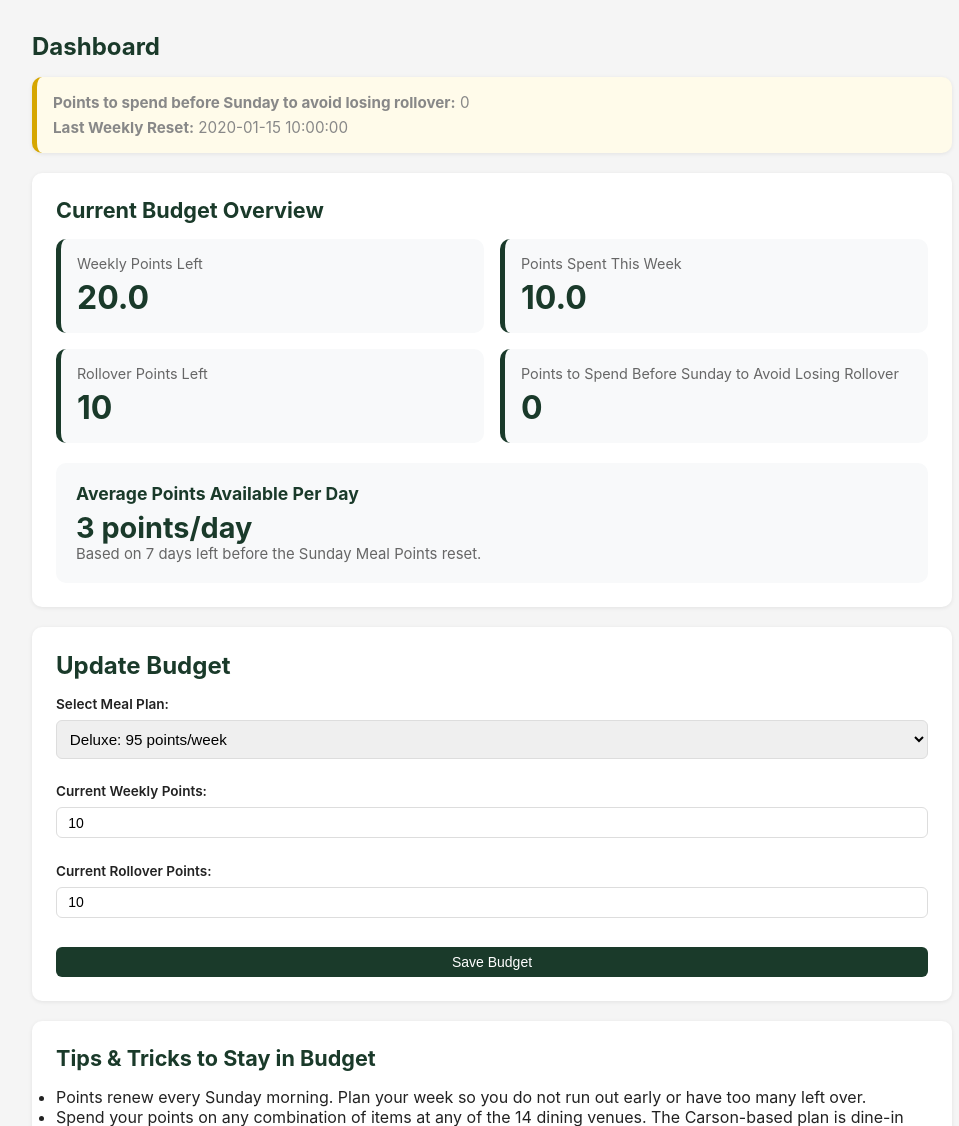
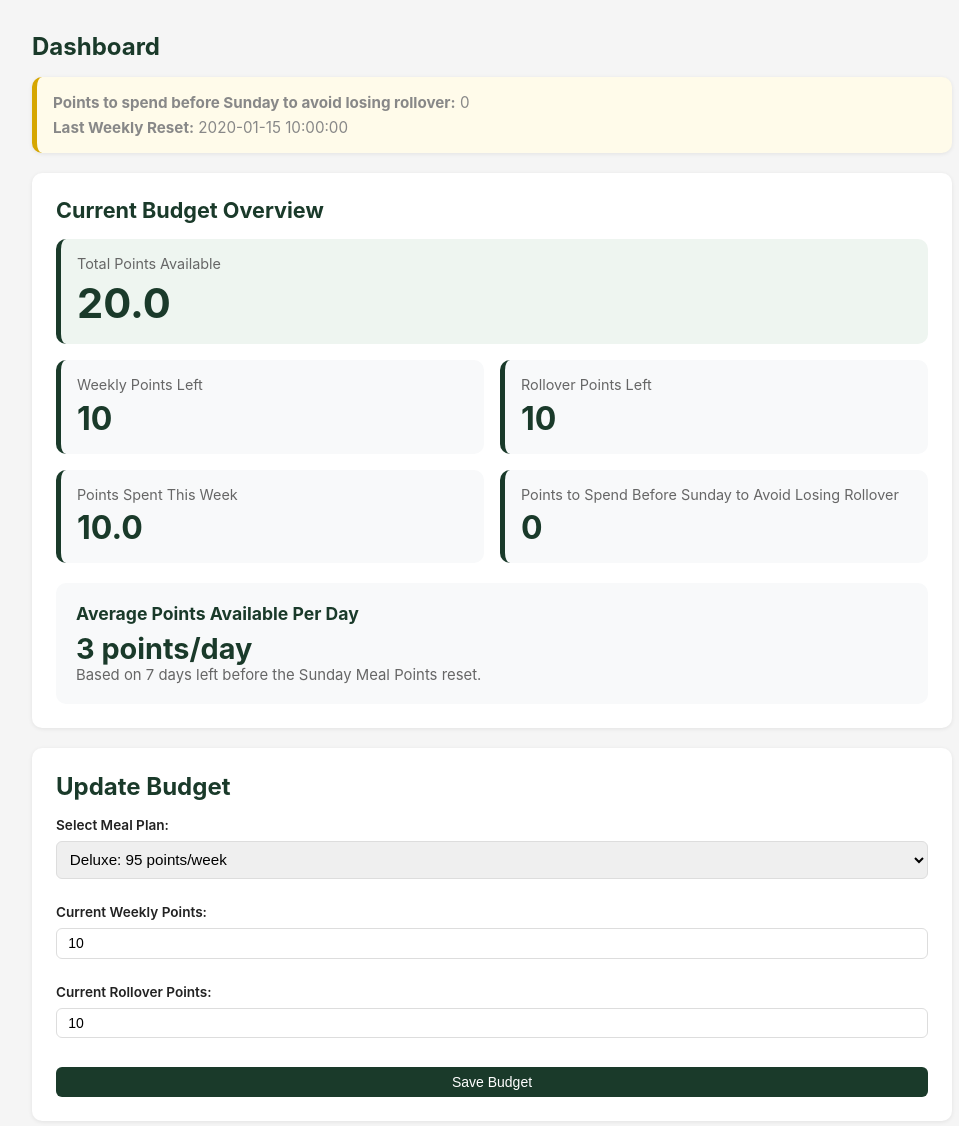
Before and after one commit to HaydenOelke/CS422-Project-2, a Flask app: page / in a window 1280 px wide. Shown: the part 52-1178 px from the top of the page, without its empty margins (148-1107 px from the left). Run offline with Flask 3, Linux system fonts and the light colour scheme; a database or web service that is not in the repository returns one stand-in record (values such as "Sample title").

Commit message:
Update dashboard budget card layout
Reorganized the dashboard budget overview so total points available is displayed as the main full-width card. Updated the remaining budget stats into a cleaner two-column grid with weekly points and rollover points on the top row, and weekly spending and rollover warning points on the bottom row. This improves the dashboard layout and makes the difference between weekly points, rollover points, and total available points clearer.

```diff
--- a/app/templates/dashboard.html
+++ b/app/templates/dashboard.html
@@ -37,13 +37,30 @@
 <!-- Budget Overview Card -->
 <div class="card">
   <h2>Current Budget Overview</h2>
-  <div style="display: grid; grid-template-columns: repeat(2, minmax(0, 1fr)); gap: 1rem;">
+
+  <div class="stats-grid">
+
+    <!-- Total Points Available -->
+    <div class="stat-card main-stat">
+      <span class="stat-label">Total Points Available</span>
+      <span class="stat-value">
+        {{ remaining | round(2) if remaining is not none else 'N/A' }}
+      </span>
+    </div>
 
     <!-- Weekly Points Left -->
     <div class="stat-card">
       <span class="stat-label">Weekly Points Left</span>
       <span class="stat-value">
-        {{ remaining | round(2) if remaining is not none else 'N/A' }}
+        {{ budget.current_points | round(2) if budget.current_points is not none else 'N/A' }}
+      </span>
+    </div>
+
+    <!-- Rollover Points Left -->
+    <div class="stat-card">
+      <span class="stat-label">Rollover Points Left</span>
+      <span class="stat-value">
+        {{ budget.rollover_points | round(2) if budget.rollover_points is not none else 'N/A' }}
       </span>
     </div>
 
@@ -55,24 +72,17 @@
       </span>
     </div>
 
-    <!-- Rollover Points Left -->
-    <div class="stat-card">
-      <span class="stat-label">Rollover Points Left</span>
-      <span class="stat-value">
-        {{ budget.rollover_points | round(2) if budget.rollover_points is not none else 'N/A' }}
-      </span>
-    </div>
-
-    <!-- Weekly Points to Spend -->
+    <!-- Points to Spend Before Sunday -->
     <div class="stat-card">
       <span class="stat-label">Points to Spend Before Sunday to Avoid Losing Rollover</span>
       <span class="stat-value">
         {{ points_to_spend | round(2) if points_to_spend is not none else 'N/A' }}
       </span>
     </div>
+
   </div>
 
-  <!-- Average Points Per Day to Spend -->
+  <!-- Average Points Per Day -->
   <div class="daily-card">
     <h3>Average Points Available Per Day</h3>
     <p class="daily-number">
```
